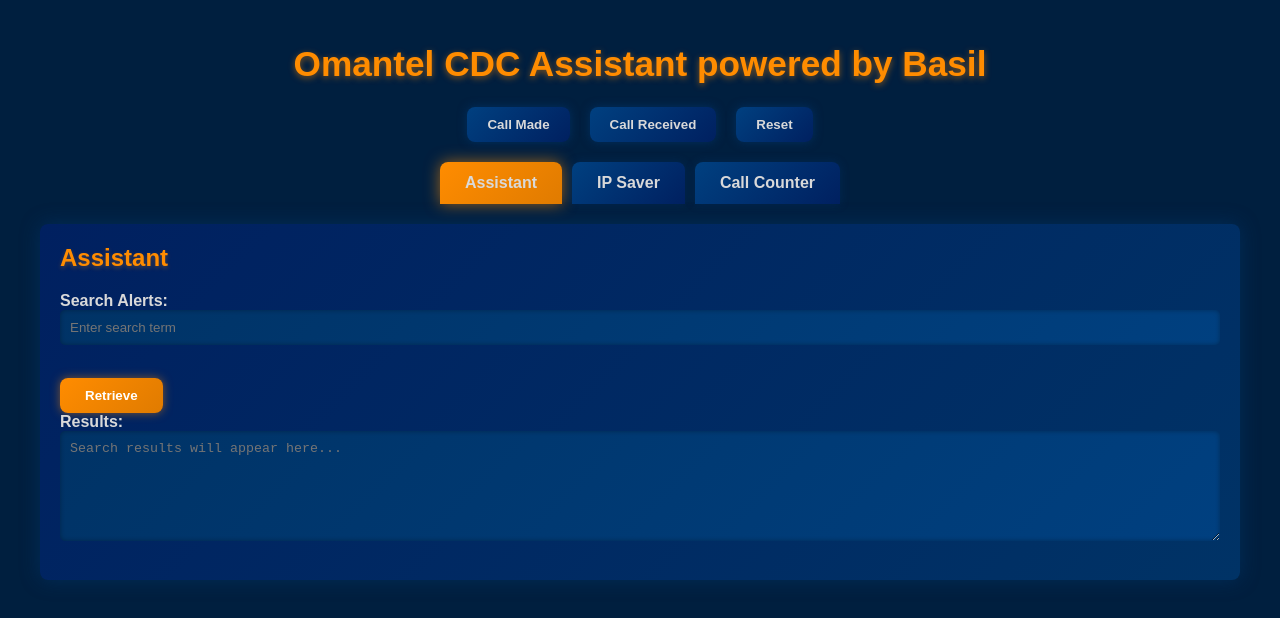
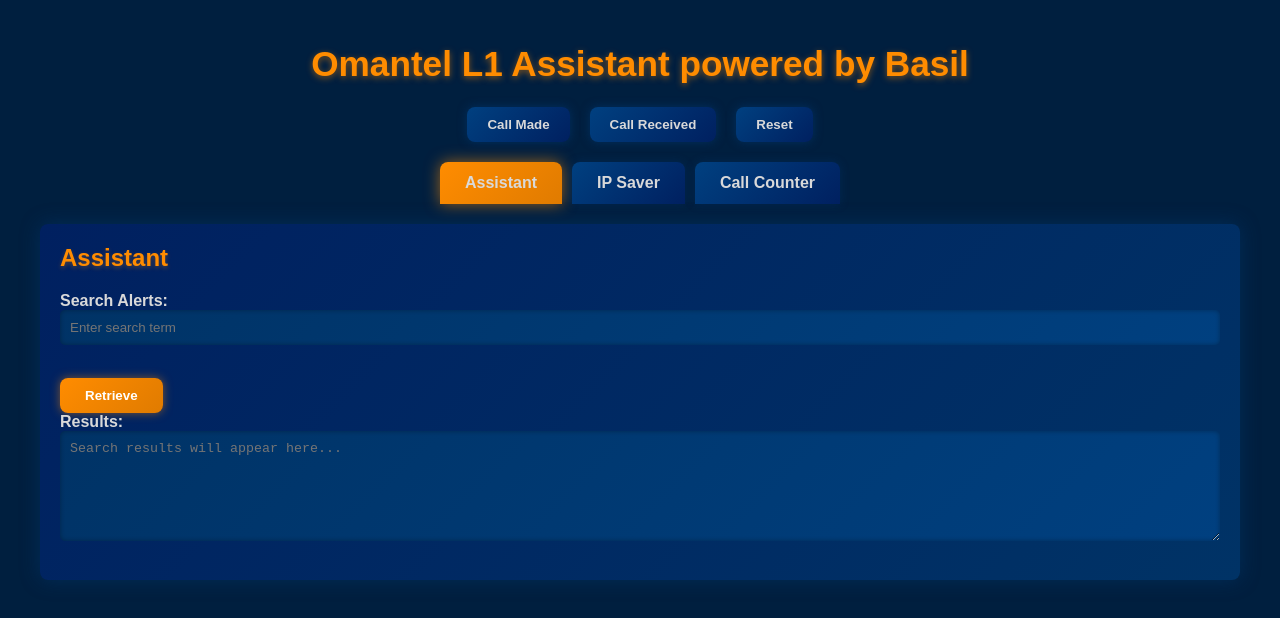
Before and after one commit to universestarsmap/CDC, a plain HTML site: page index.html in a window 1280 px wide. Drawn offline with Linux system fonts and the light colour scheme.

Commit message:
Update index.html

```diff
--- a/index.html
+++ b/index.html
@@ -3,7 +3,7 @@
 <head>
   <meta charset="UTF-8">
   <meta name="viewport" content="width=device-width, initial-scale=1.0">
-  <title>Omantel CDC Assistant</title>
+  <title>Omantel SOC L1 Assistant</title>
   <style>
     /* General Styles */
     body {
@@ -217,7 +217,7 @@
 <body>
   <div class="container">
     <header>
-      <h1>Omantel CDC Assistant powered by Basil</h1>
+      <h1>Omantel L1 Assistant powered by Basil</h1>
     </header>
     <!-- Call Counter Buttons (Visible on All Pages) -->
     <div class="call-counter">
```
